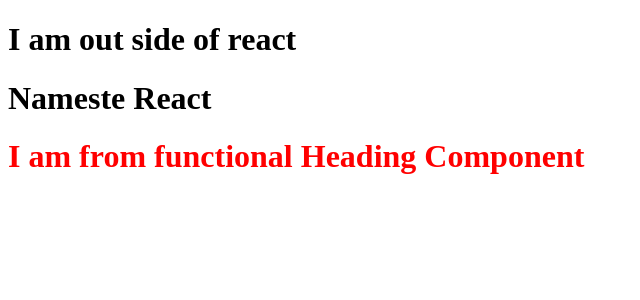
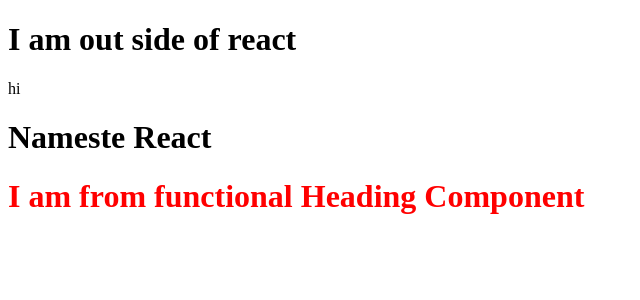
Before and after one commit to nagababo/React-Practice, a React (Vite) app: page / in a window 1280 px wide. Shown: the top 300 px of the page, without its empty margins (0-640 px from the left). Built offline with nearby package versions, Linux system fonts and the light colour scheme.

Commit message:
feat: add element to HeadingComponent and simplify package.json scripts

```diff
--- a/App.js
+++ b/App.js
@@ -12,8 +12,10 @@
 //      return <h1>i am from HeadingComponent</h1>
 //  }
 
+const elem = <span>hi</span>
 const HeadingComponent = () => (
   <div id="container">
+    {elem}
     <Title/>
     <h1 id="heading">I am from functional Heading Component</h1>
   </div>
--- a/package.json
+++ b/package.json
@@ -3,8 +3,8 @@
   "version": "1.0.0",
   "description": "This is React Practice by Nagababu Kantamaneni",
   "scripts": {
-    "start": "npx parcel index.html",
-    "build": "npx parcel build index.html",
+    "start": "parcel index.html",
+    "build": "parcel build index.html",
     "test": "jest"
   },
   "repository": {
```
